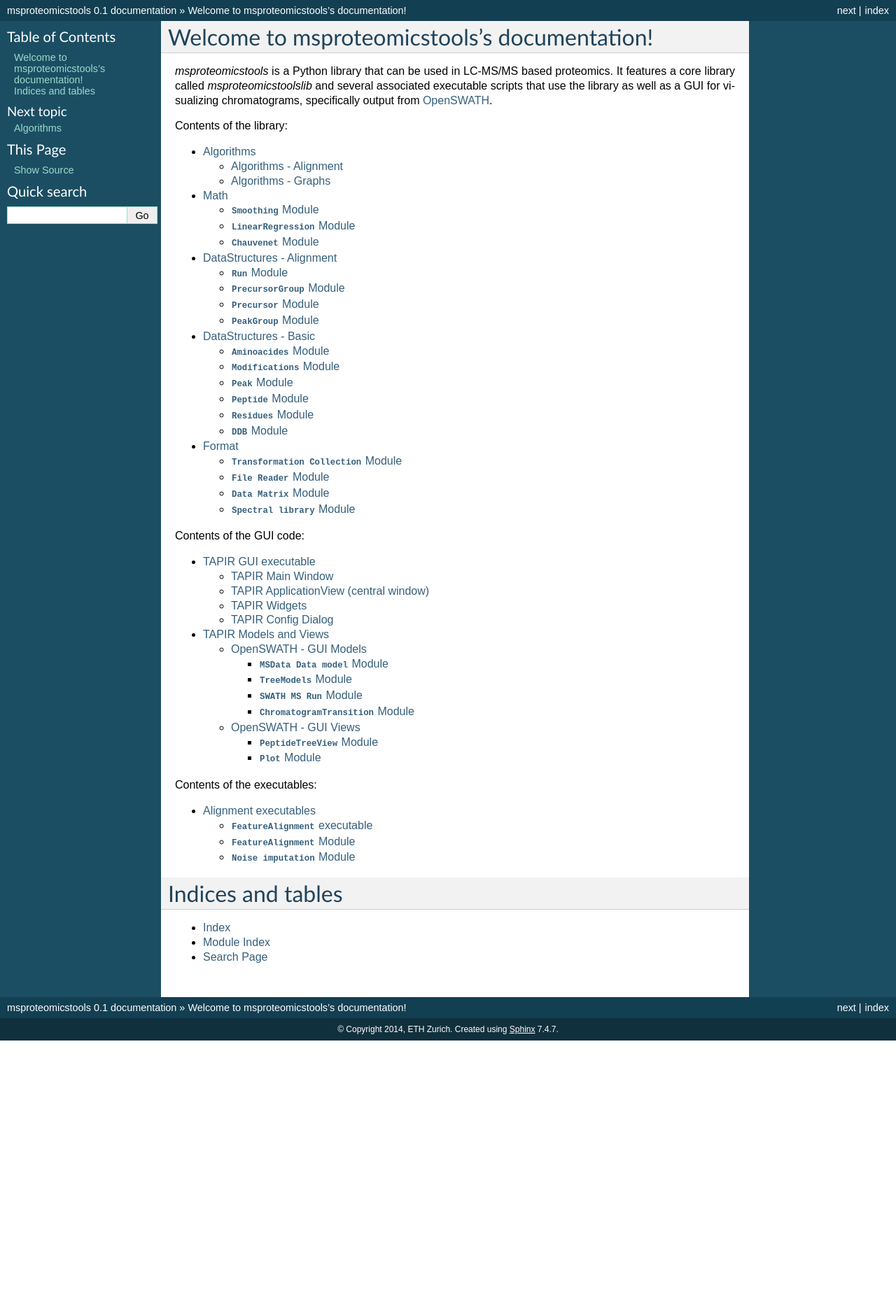
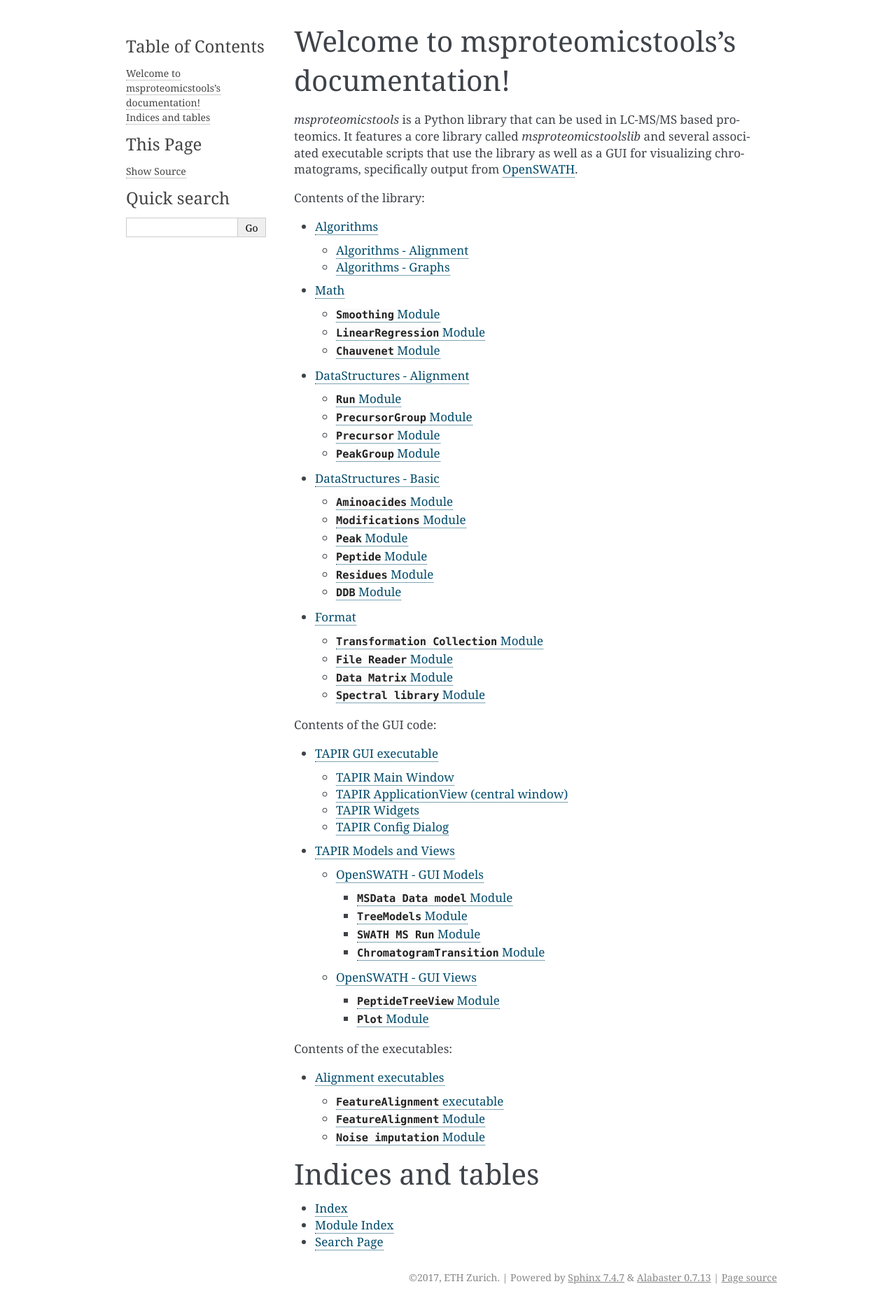
Before and after one commit to msproteomicstools/msproteomicstools, a Sphinx documentation site: the page built from docs/source/index.rst, in a window 1280 px wide. Shown: the whole page at 70% size. Built offline with Sphinx 7.4.7, drawn with Linux system fonts in a browser that asks for light colours; pages that are not in the unit, such as notebooks, are missing from menus; before the commit the page ends 1487 px from its top, so only the background shows below that; some of the changed lines change nothing that is shown.

Commit message:
[DOC] update Sphynx

```diff
--- a/docs/source/conf.py
+++ b/docs/source/conf.py
@@ -1,15 +1,24 @@
 # -*- coding: utf-8 -*-
 #
 # msproteomicstools documentation build configuration file, created by
-# sphinx-quickstart on Wed Aug 27 17:12:45 2014.
+# sphinx-quickstart on Thu Apr 20 14:40:22 2017.
 #
-# This file is execfile()d with the current directory set to its containing dir.
+# This file is execfile()d with the current directory set to its
+# containing dir.
 #
 # Note that not all possible configuration values are present in this
 # autogenerated file.
 #
 # All configuration values have a default; values that are commented out
 # serve to show the default.
+
+# If extensions (or modules to document with autodoc) are in another directory,
+# add these directories to sys.path here. If the directory is relative to the
+# documentation root, use os.path.abspath to make it absolute, like shown here.
+#
+# import os
+# import sys
+# sys.path.insert(0, os.path.abspath('.'))
 
 import sys, os
 
@@ -24,225 +33,133 @@
 sys.path.insert(0, os.path.abspath('../../'))
 sys.path.insert(0, os.path.abspath('.'))
 
-# -- General configuration -----------------------------------------------------
+# -- General configuration ------------------------------------------------
 
 # If your documentation needs a minimal Sphinx version, state it here.
-#needs_sphinx = '1.0'
+#
+# needs_sphinx = '1.0'
 
-# Add any Sphinx extension module names here, as strings. They can be extensions
-# coming with Sphinx (named 'sphinx.ext.*') or your custom ones.
-extensions = ['sphinx.ext.autodoc', 'sphinx.ext.doctest', 'sphinx.ext.coverage', 'sphinxcontrib.napoleon']
+# Add any Sphinx extension module names here, as strings. They can be
+# extensions coming with Sphinx (named 'sphinx.ext.*') or your custom
+# ones.
+extensions = ['sphinx.ext.autodoc']
 
 # Add any paths that contain templates here, relative to this directory.
 templates_path = ['_templates']
 
-# The suffix of source filenames.
+# The suffix(es) of source filenames.
+# You can specify multiple suffix as a list of string:
+#
+# source_suffix = ['.rst', '.md']
 source_suffix = '.rst'
-
-# The encoding of source files.
-#source_encoding = 'utf-8-sig'
 
 # The master toctree document.
 master_doc = 'index'
 
 # General information about the project.
 project = u'msproteomicstools'
-copyright = u'2014, ETH Zurich'
+copyright = u'2017, ETH Zurich'
+author = u'ETH Zurich'
 
 # The version info for the project you're documenting, acts as replacement for
 # |version| and |release|, also used in various other places throughout the
 # built documents.
 #
 # The short X.Y version.
-version = '0.1'
+version = u'0.5.0'
 # The full version, including alpha/beta/rc tags.
-release = '0.1'
+release = u'0.5.0'
 
 # The language for content autogenerated by Sphinx. Refer to documentation
 # for a list of supported languages.
-#language = None
-
-# There are two options for replacing |today|: either, you set today to some
-# non-false value, then it is used:
-#today = ''
-# Else, today_fmt is used as the format for a strftime call.
-#today_fmt = '%B %d, %Y'
+#
+# This is also used if you do content translation via gettext catalogs.
+# Usually you set "language" from the command line for these cases.
+language = None
 
 # List of patterns, relative to source directory, that match files and
 # directories to ignore when looking for source files.
+# This patterns also effect to html_static_path and html_extra_path
 exclude_patterns = []
-
-# The reST default role (used for this markup: `text`) to use for all documents.
-#default_role = None
-
-# If true, '()' will be appended to :func: etc. cross-reference text.
-#add_function_parentheses = True
-
-# If true, the current module name will be prepended to all description
-# unit titles (such as .. function::).
-#add_module_names = True
-
-# If true, sectionauthor and moduleauthor directives will be shown in the
-# output. They are ignored by default.
-#show_authors = False
 
 # The name of the Pygments (syntax highlighting) style to use.
 pygments_style = 'sphinx'
 
-# A list of ignored prefixes for module index sorting.
-#modindex_common_prefix = []
+# If true, `todo` and `todoList` produce output, else they produce nothing.
+todo_include_todos = False
 
 
-# -- Options for HTML output ---------------------------------------------------
+# -- Options for HTML output ----------------------------------------------
 
 # The theme to use for HTML and HTML Help pages.  See the documentation for
 # a list of builtin themes.
-html_theme = 'default'
+#
+html_theme = 'alabaster'
 
 # Theme options are theme-specific and customize the look and feel of a theme
 # further.  For a list of options available for each theme, see the
 # documentation.
-#html_theme_options = {}
-
-# Add any paths that contain custom themes here, relative to this directory.
-#html_theme_path = []
-
-# The name for this set of Sphinx documents.  If None, it defaults to
-# "<project> v<release> documentation".
-#html_title = None
-
-# A shorter title for the navigation bar.  Default is the same as html_title.
-#html_short_title = None
-
-# The name of an image file (relative to this directory) to place at the top
-# of the sidebar.
-#html_logo = None
-
-# The name of an image file (within the static path) to use as favicon of the
-# docs.  This file should be a Windows icon file (.ico) being 16x16 or 32x32
-# pixels large.
-#html_favicon = None
+#
+# html_theme_options = {}
 
 # Add any paths that contain custom static files (such as style sheets) here,
 # relative to this directory. They are copied after the builtin static files,
 # so a file named "default.css" will overwrite the builtin "default.css".
 html_static_path = ['_static']
 
-# If not '', a 'Last updated on:' timestamp is inserted at every page bottom,
-# using the given strftime format.
-#html_last_updated_fmt = '%b %d, %Y'
 
-# If true, SmartyPants will be used to convert quotes and dashes to
-# typographically correct entities.
-#html_use_smartypants = True
-
-# Custom sidebar templates, maps document names to template names.
-#html_sidebars = {}
-
-# Additional templates that should be rendered to pages, maps page names to
-# template names.
-#html_additional_pages = {}
-
-# If false, no module index is generated.
-#html_domain_indices = True
-
-# If false, no index is generated.
-#html_use_index = True
-
-# If true, the index is split into individual pages for each letter.
-#html_split_index = False
-
-# If true, links to the reST sources are added to the pages.
-#html_show_sourcelink = True
-
-# If true, "Created using Sphinx" is shown in the HTML footer. Default is True.
-#html_show_sphinx = True
-
-# If true, "(C) Copyright ..." is shown in the HTML footer. Default is True.
-#html_show_copyright = True
-
-# If true, an OpenSearch description file will be output, and all pages will
-# contain a <link> tag referring to it.  The value of this option must be the
-# base URL from which the finished HTML is served.
-#html_use_opensearch = ''
-
-# This is the file name suffix for HTML files (e.g. ".xhtml").
-#html_file_suffix = None
+# -- Options for HTMLHelp output ------------------------------------------
 
 # Output file base name for HTML help builder.
 htmlhelp_basename = 'msproteomicstoolsdoc'
 
 
-# -- Options for LaTeX output --------------------------------------------------
+# -- Options for LaTeX output ---------------------------------------------
 
 latex_elements = {
-# The paper size ('letterpaper' or 'a4paper').
-#'papersize': 'letterpaper',
+    # The paper size ('letterpaper' or 'a4paper').
+    #
+    # 'papersize': 'letterpaper',
 
-# The font size ('10pt', '11pt' or '12pt').
-#'pointsize': '10pt',
+    # The font size ('10pt', '11pt' or '12pt').
+    #
+    # 'pointsize': '10pt',
 
-# Additional stuff for the LaTeX preamble.
-#'preamble': '',
+    # Additional stuff for the LaTeX preamble.
+    #
+    # 'preamble': '',
+
+    # Latex figure (float) alignment
+    #
+    # 'figure_align': 'htbp',
 }
 
 # Grouping the document tree into LaTeX files. List of tuples
-# (source start file, target name, title, author, documentclass [howto/manual]).
+# (source start file, target name, title,
+#  author, documentclass [howto, manual, or own class]).
 latex_documents = [
-  ('index', 'msproteomicstools.tex', u'msproteomicstools Documentation',
-   u'ETH Zurich', 'manual'),
+    (master_doc, 'msproteomicstools.tex', u'msproteomicstools Documentation',
+     u'ETH Zurich', 'manual'),
 ]
 
-# The name of an image file (relative to this directory) to place at the top of
-# the title page.
-#latex_logo = None
 
-# For "manual" documents, if this is true, then toplevel headings are parts,
-# not chapters.
-#latex_use_parts = False
-
-# If true, show page references after internal links.
-#latex_show_pagerefs = False
-
-# If true, show URL addresses after external links.
-#latex_show_urls = False
-
-# Documents to append as an appendix to all manuals.
-#latex_appendices = []
-
-# If false, no module index is generated.
-#latex_domain_indices = True
-
-
-# -- Options for manual page output --------------------------------------------
+# -- Options for manual page output ---------------------------------------
 
 # One entry per manual page. List of tuples
 # (source start file, name, description, authors, manual section).
 man_pages = [
-    ('index', 'msproteomicstools', u'msproteomicstools Documentation',
-     [u'ETH Zurich'], 1)
+    (master_doc, 'msproteomicstools', u'msproteomicstools Documentation',
+     [author], 1)
 ]
 
-# If true, show URL addresses after external links.
-#man_show_urls = False
 
-
-# -- Options for Texinfo output ------------------------------------------------
+# -- Options for Texinfo output -------------------------------------------
 
 # Grouping the document tree into Texinfo files. List of tuples
 # (source start file, target name, title, author,
 #  dir menu entry, description, category)
 texinfo_documents = [
-  ('index', 'msproteomicstools', u'msproteomicstools Documentation',
-   u'ETH Zurich', 'msproteomicstools', 'One line description of project.',
-   'Miscellaneous'),
+    (master_doc, 'msproteomicstools', u'msproteomicstools Documentation',
+     author, 'msproteomicstools', 'One line description of project.',
+     'Miscellaneous'),
 ]
-
-# Documents to append as an appendix to all manuals.
-#texinfo_appendices = []
-
-# If false, no module index is generated.
-#texinfo_domain_indices = True
-
-# How to display URL addresses: 'footnote', 'no', or 'inline'.
-#texinfo_show_urls = 'footnote'
```
Also changed, not shown: 1 other file.
